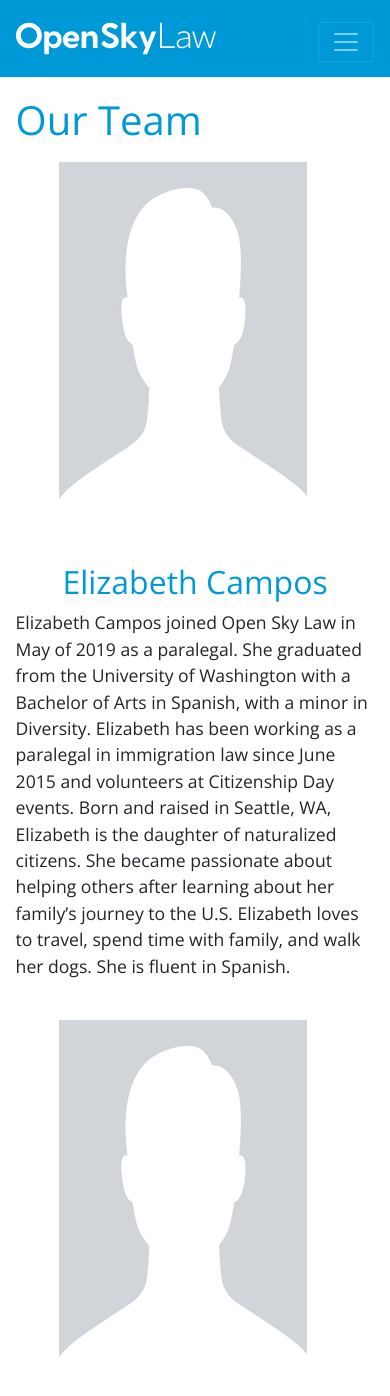
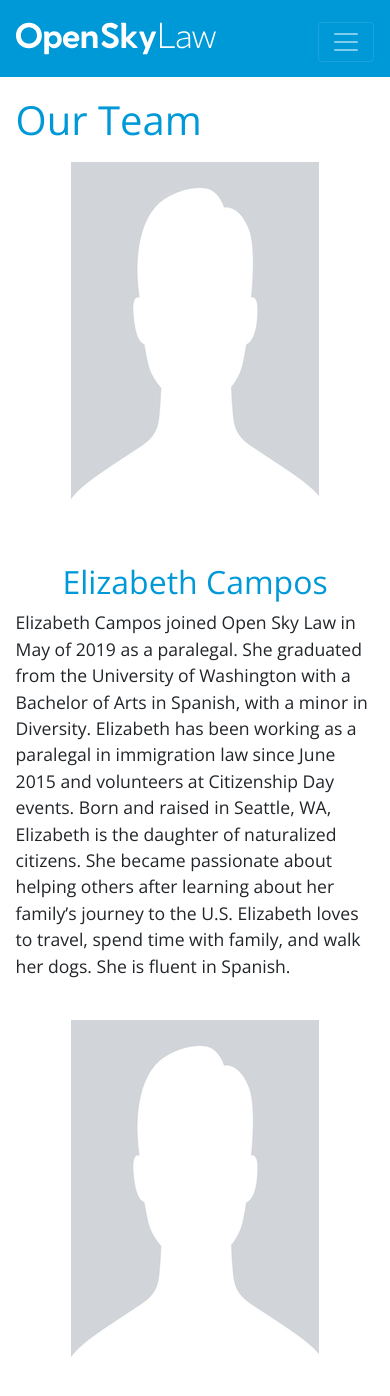
Before and after one commit to dtto/opensky, a Jekyll site: the page built from team.md, in a window 390 px wide and 1400 px high. Shown: the top 1396 px of the window. Built offline with Jekyll 4.4.1, drawn with Linux system fonts in a browser that asks for light colours; nearby versions of some CDN libraries; some web fonts are replaced.

```diff
--- a/assets/style.css
+++ b/assets/style.css
@@ -163,6 +163,8 @@ a:hover{
   }
   .bio-photo{
     align-content: center;
+    padding-right: 0px;
+    padding-bottom: 10px;
   }
 }
 @media (min-width: 620px) {
```
Also changed, not shown: 1 other file.
